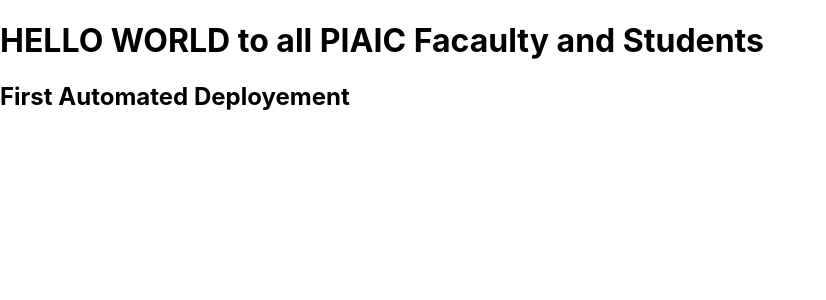
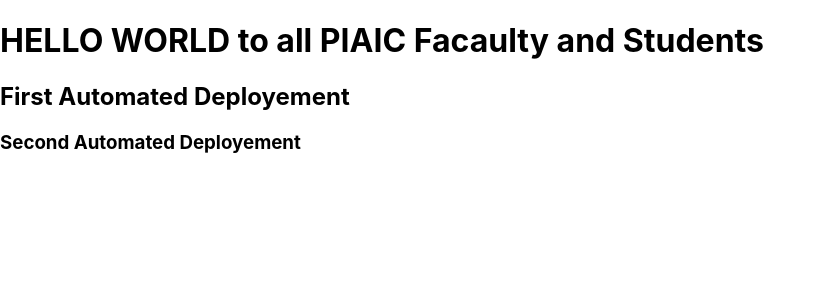
Before and after one commit to muhammadasif84/bootcamp-react-app, a React (Create React App) app: page / in a window 1280 px wide. Shown: the top 300 px of the page, without its empty margins (0-826 px from the left). Built offline with nearby package versions, Linux system fonts and the light colour scheme.

Commit message:
Update App.js

```diff
--- a/src/App.js
+++ b/src/App.js
@@ -6,6 +6,7 @@
     <div>
      <h1>HELLO WORLD to all PIAIC Facaulty and Students</h1>
      <h2>First Automated Deployement</h2>
+     <h3>Second Automated Deployement</h3>
     </div>
   );
 }
```
